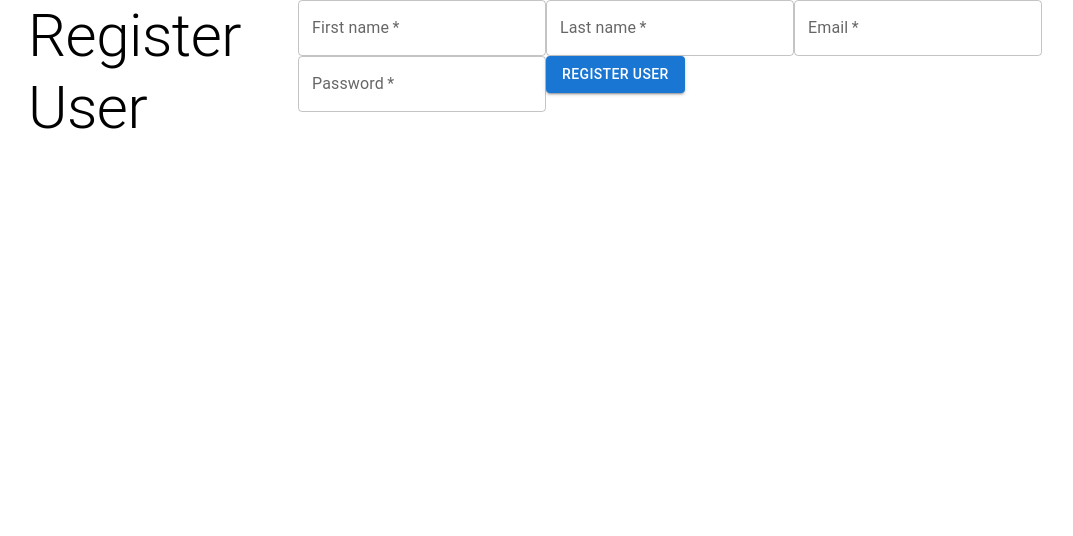
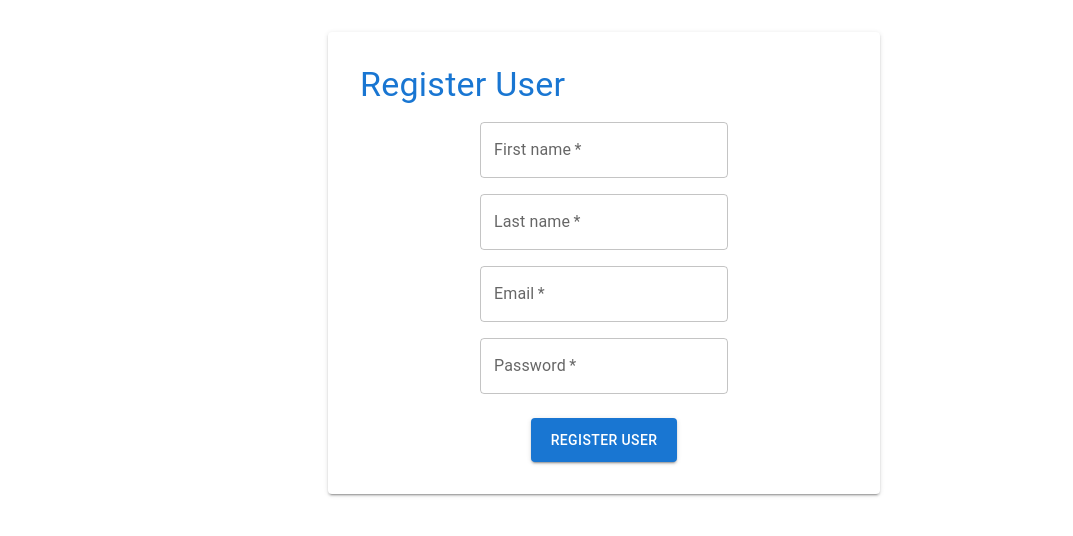
Before and after one commit to Jopus7/Finance-Tracker-App, a React (Create React App) app in the folder frontend/: page / in a window 1280 px wide. Shown: the top 536 px of the page, without its empty margins (36-1109 px from the left). Built offline with nearby package versions, Linux system fonts and the light colour scheme.

Commit message:
format component

```diff
--- a/frontend/src/components/register-form.tsx
+++ b/frontend/src/components/register-form.tsx
@@ -1,7 +1,8 @@
 import { useState } from "react"
 import axios from "axios"
-import { Container, Box, Typography, TextField, Button } from "@mui/material"
+import { Container, Box, Typography, TextField, Button, Grid } from "@mui/material"
 import { postRequest } from "../api"
+import Paper from '@mui/material/Paper'
 // import { makeStyles } from "@mui/material/styles"
 
 
@@ -37,10 +38,15 @@ export const RegisterForm = () => {
     }
 
     return (
-            <Container>
-                <Box sx={{display: 'flex', flexDirectoin: 'column'}}>
-                    <Typography variant="h2">Register User</Typography>
+            <Container maxWidth="sm">
+                <Paper elevation={2} sx={{padding: 4, marginTop: 4}}>
+                    <Box sx={{texAlign: 'center', marginBottom: 2}} >
+                    <Typography variant="h4" color="primary" >Register User</Typography >
+                    </Box>
                     <form onSubmit={handleSubmit}>
+                        <Grid container spacing={2} justifyContent="center">
+                            <Grid item xs={12}>
+                                <Box sx={{ display: 'flex', justifyContent: 'center' }}>
                         <TextField
                         label="First name"
                         variant="outlined"
@@ -48,6 +54,10 @@ export const RegisterForm = () => {
                         onChange={(e) => setFirstName(e.target.value)}
                         required
                         />
+                        </Box>
+                        </Grid>
+                        <Grid item xs={12}>
+                            <Box sx={{ display: 'flex', justifyContent: 'center' }}>
                         <TextField
                         label="Last name"
                         variant="outlined"
@@ -55,6 +65,10 @@ export const RegisterForm = () => {
                         onChange={(e) => setLastName(e.target.value)}
                         required
                         />
+                        </Box>
+                        </Grid>
+                        <Grid item xs={12}>
+                                <Box sx={{ display: 'flex', justifyContent: 'center' }}>
                         <TextField
                         label="Email"
                         variant="outlined"
@@ -62,6 +76,10 @@ export const RegisterForm = () => {
                         onChange={(e) => setEmail(e.target.value)}
                         required
                         />
+                        </Box>
+                        </Grid>
+                        <Grid item xs={12}>
+                                <Box sx={{ display: 'flex', justifyContent: 'center' }}>
                         <TextField
                         label="Password"
                         type="password"
@@ -70,11 +88,14 @@ export const RegisterForm = () => {
                         onChange={(e) => setPassword(e.target.value)}
                         required
                         />
-
-                        <Button variant="contained" type="submit">Register user</Button>
+                        </Box>
+                        </Grid>
+                        </Grid>
+                            <Box sx={{display: 'flex', justifyContent: 'center', marginTop: 3}}>
+                        <Button variant="contained" type="submit" style={{margin: '0 auto',padding: '0.6rem 1.2rem', border: 'none', display: 'flex'}}>Register user</Button>
+                        </Box>
                     </form>
-
-                </Box>
+                    </Paper>
             </Container>
     )
 }
```
